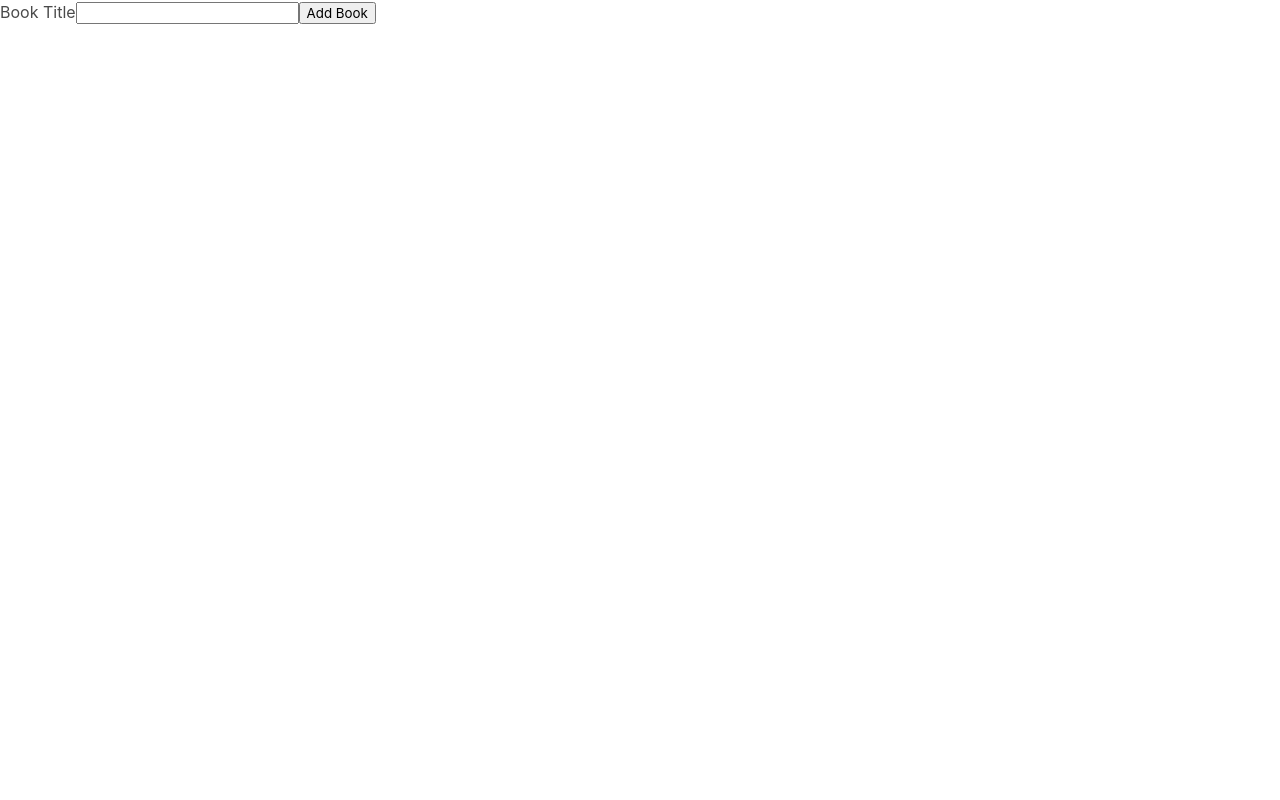
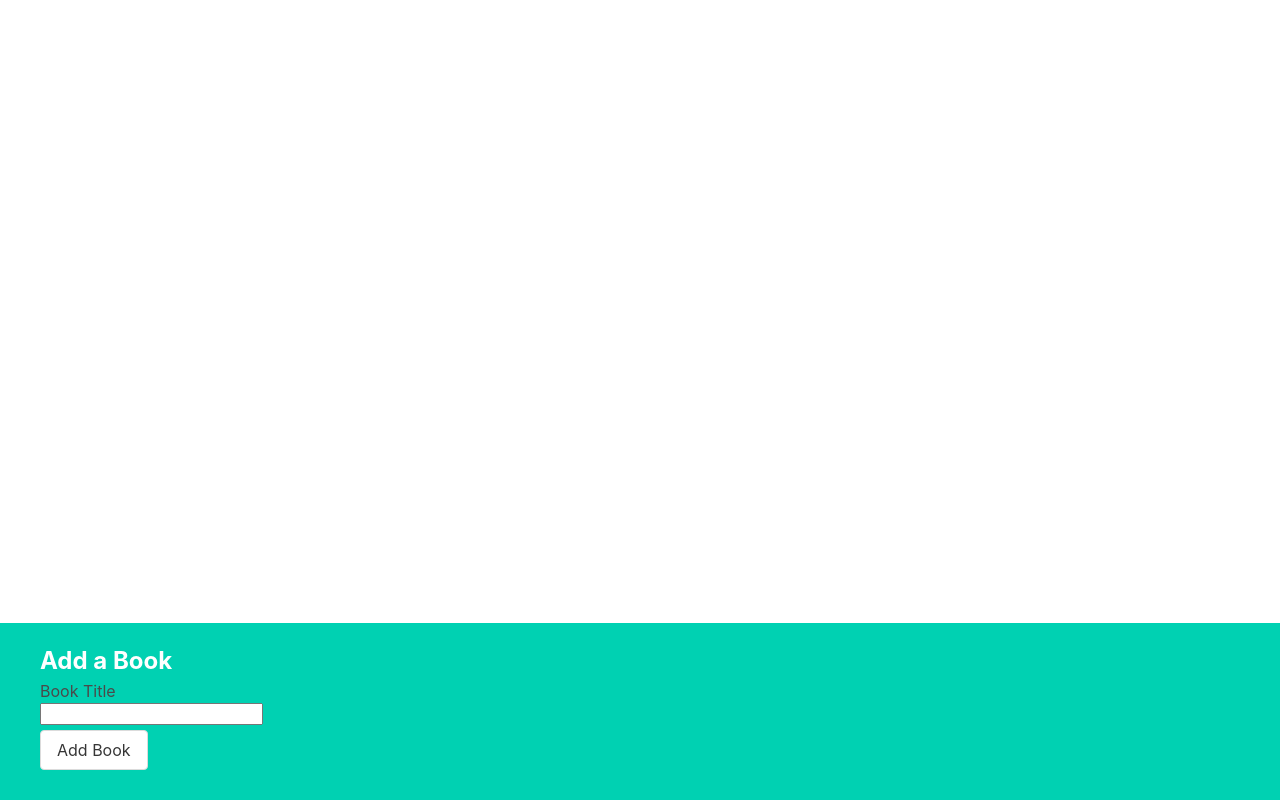
Before and after one commit to RobWilliams0615/books, a React (Create React App) app: page / in a window 1280 px wide. Built offline with nearby package versions, Linux system fonts and the light colour scheme.

Commit message:
updated html in BookCreate componenet with classnames to match the bulm css class names and have style apply, tested and shoing correctly in browser

```diff
--- a/src/components/BookCreate.js
+++ b/src/components/BookCreate.js
@@ -13,11 +13,12 @@
     setTitle('');
   };
   return (
-    <div>
+    <div className="book-create">
+      <h3>Add a Book</h3>
       <form onSubmit={handleSubmit}>
         <label>Book Title</label>
-        <input value={title} onChange={handleChange} />
-        <button>Add Book</button>
+        <input className="input-" value={title} onChange={handleChange} />
+        <button className="button">Add Book</button>
       </form>
     </div>
   );
```
